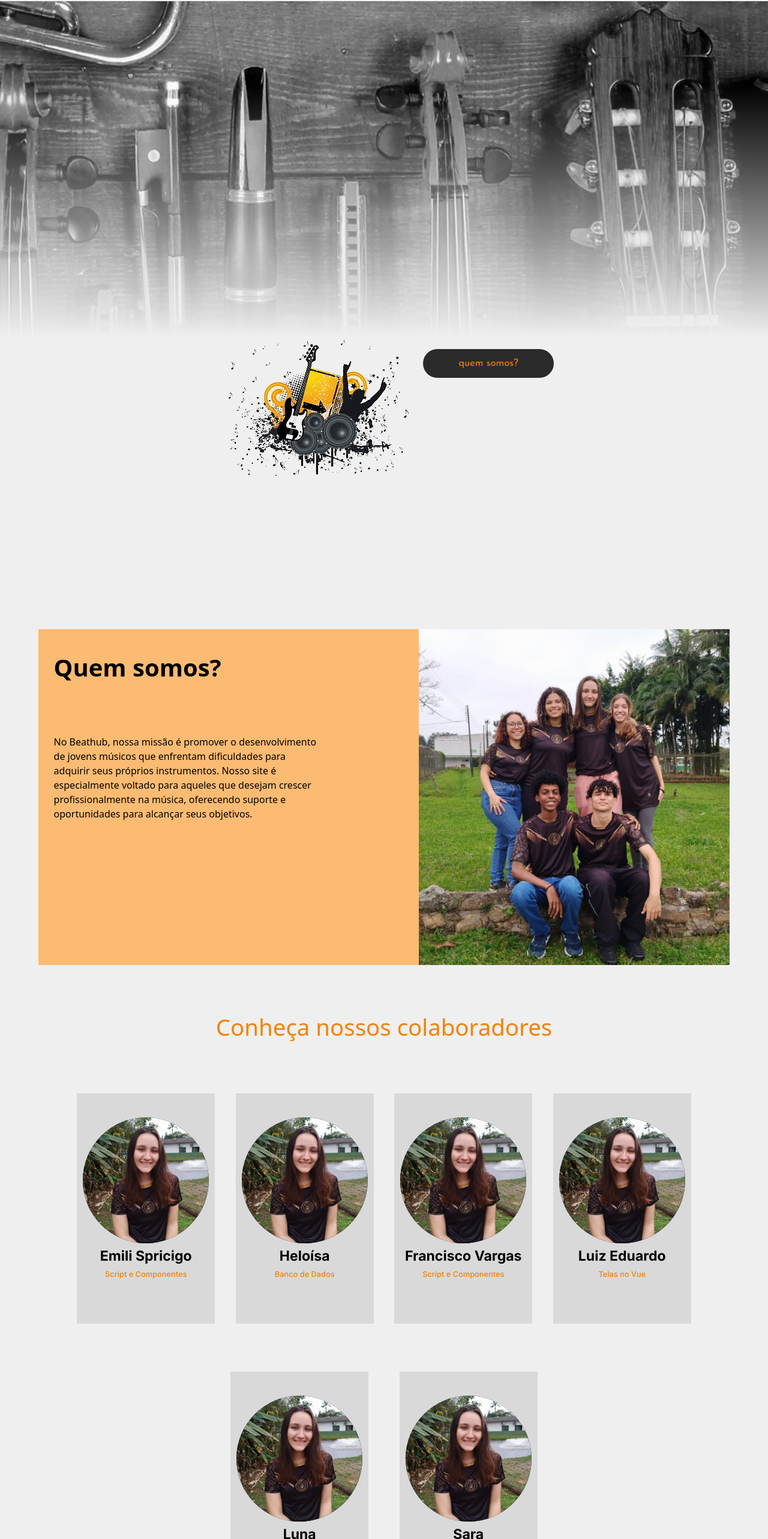
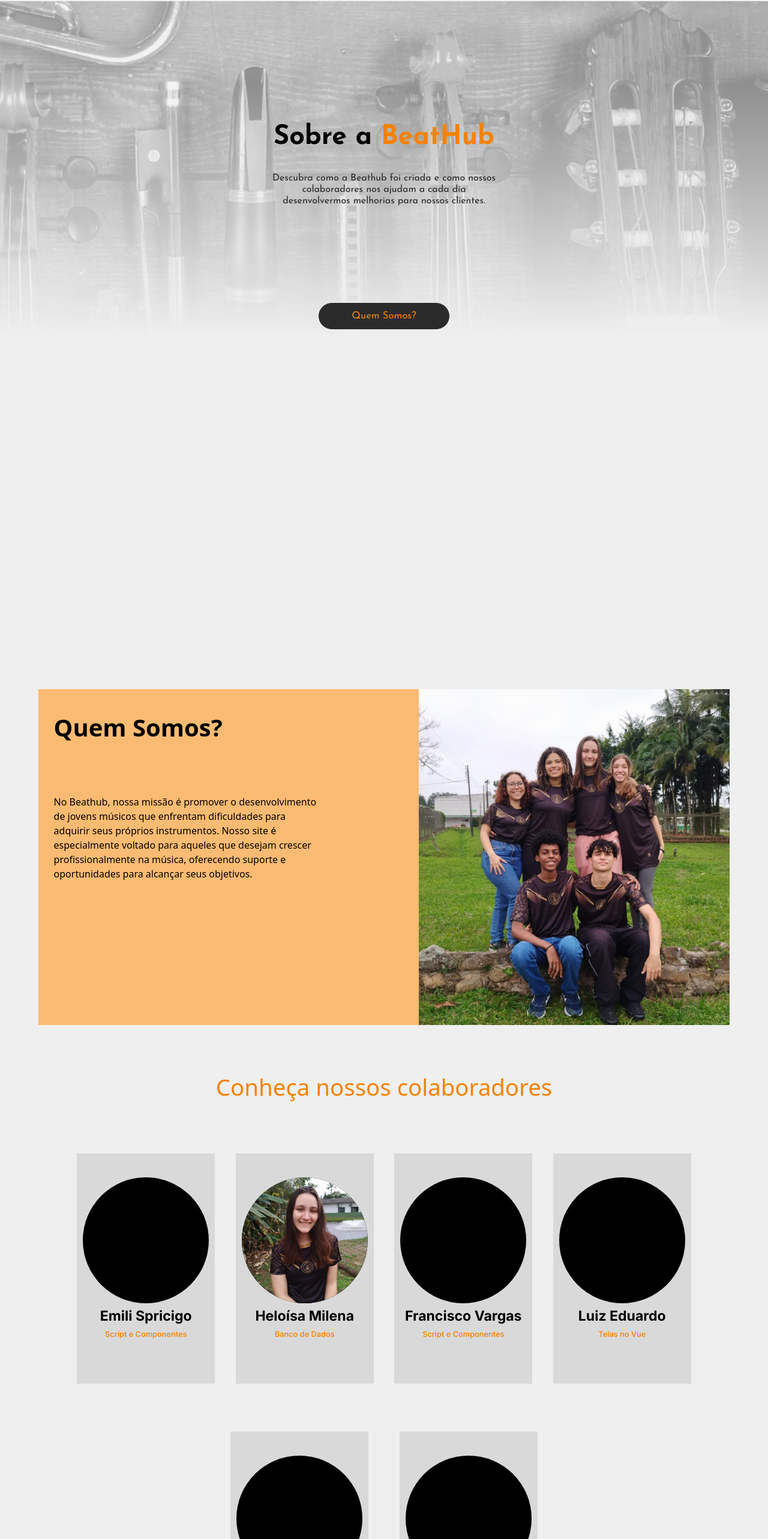
Before and after one commit to spricigom/BeatHub, a Vue app: page /Membros in a window 1280 px wide. Shown: the part 192-2758 px from the top of the page at 60% size. Built offline with nearby package versions, Linux system fonts and the light colour scheme; a web font is replaced by a local one.

Commit message:
FEAT: pagina de membros finalizada (Falta as imagens certas das pessoas) #30

```diff
--- a/src/views/MembrosView.vue
+++ b/src/views/MembrosView.vue
@@ -41,9 +41,10 @@
             <div class="img-cima">
                 <img src="@/assets/instrumentos.png" alt="">
             </div>
-            <div>
-                <img src="@/assets/sombraMusical.png" alt="">
-                <button><a href="#quem-somos">quem somos?</a></button>
+            <div class="fundo-topo">
+                <h1>Sobre a <span>BeatHub</span> </h1>
+                <h6>Descubra como a Beathub foi criada e como nossos colaboradores nos ajudam a cada dia desenvolvermos melhorias para nossos clientes.</h6>
+                <button><a href="#quem-somos">Quem Somos?</a></button>
             </div>
 
 
@@ -51,7 +52,7 @@
             <div class="quem-somos" id="quem-somos">
                 <div class="texto-grupo">
                     <div class="titulo-grupo">
-                        <h1><strong>Quem somos?</strong></h1>
+                        <h1><strong>Quem Somos?</strong></h1>
                     </div>
                     <div class="descricao-grupo">
                         <p>No Beathub, nossa missão é promover o desenvolvimento de jovens músicos que enfrentam
@@ -71,7 +72,7 @@
             <div class="pessoas-cima">
                 <div class="card-pessoa">
                     <div class="img-pessoa">
-                        <img src="@/assets/helo.jpeg" alt="">
+
                     </div>
                     <div class="nome_e_funcao-pessoa">
                         <h2><strong>Emili Spricigo</strong></h2>
@@ -83,13 +84,13 @@
                         <img src="@/assets/helo.jpeg" alt="">
                     </div>
                    <div class="nome_e_funcao-pessoa">
-                        <h2><strong>Heloísa</strong></h2>
+                        <h2><strong>Heloísa Milena</strong></h2>
                         <h6>Banco de Dados</h6>
                    </div>
                 </div>
                 <div class="card-pessoa">
                     <div class="img-pessoa">
-                        <img src="@/assets/helo.jpeg" alt="">
+
                     </div>
                    <div class="nome_e_funcao-pessoa">
                         <h2><strong>Francisco Vargas</strong></h2>
@@ -98,7 +99,7 @@
                 </div>
                 <div class="card-pessoa">
                     <div class="img-pessoa">
-                        <img src="@/assets/helo.jpeg" alt="">
+
                     </div>
                    <div class="nome_e_funcao-pessoa">
                         <h2><strong>Luiz Eduardo</strong></h2>
@@ -110,19 +111,19 @@
             <div class="pessoas-baixo">
                 <div class="card-pessoa">
                     <div class="img-pessoa">
-                        <img src="@/assets/helo.jpeg" alt="">
+
                     </div>
                    <div class="nome_e_funcao-pessoa">
-                        <h2><strong>Luna</strong></h2>
+                        <h2><strong>Luna Bolsoni</strong></h2>
                         <h6>Telas no Figma</h6>
                    </div>
                 </div>
                 <div class="card-pessoa">
                     <div class="img-pessoa">
-                        <img src="@/assets/helo.jpeg" alt="">
+
                     </div>
                    <div class="nome_e_funcao-pessoa">
-                        <h2><strong>Sara</strong></h2>
+                        <h2><strong>Sara Kozoski</strong></h2>
                         <h6>Requisitos</h6>
                    </div>
                 </div>
@@ -195,10 +196,36 @@
 </template>
 
 <style scoped>
-button{
+
+
+.fundo-topo{
+    display: flex;
+    flex-direction: column;
+    align-items: center; /* Centraliza horizontalmente */
+    justify-content: center; /* Centraliza verticalmente */
+    width: 30vw;
+    color: black;
+    text-align: center;
     position: relative;
-    bottom: 10vh;
-    height: 6vh;
+    bottom: 45vh;
+    z-index: 1;
+}
+.fundo-topo h1{
+    font-family: 'Josefin Sans', sans-serif;
+    font-weight: 800;
+    font-size: 3.5vw;
+    margin-bottom: 4vh;
+}
+.fundo-topo h6{
+    color: #292929;
+    font-family: 'Josefin Sans', sans-serif;
+    font-size: 1.5;
+    font-weight: 400;
+    margin-bottom: 20vh;
+}
+
+button {
+    height: 5.5vh;
     width: 17vw;
     background-color: #2C2B2B;
     border: 0;
@@ -207,7 +234,15 @@ button{
     font-family: 'Josefin Sans', sans-serif;
     font-size: 1.3vw;
     z-index: 1;
+    display: flex;
+    justify-content: center;
+    align-items: center;
 }
+
+span{
+    color: #f48200;
+}
+
 
 button a{
     color: #f48200;
@@ -364,6 +399,7 @@ button a{
     /* Coloca a imagem atrás do gradiente */
     position: relative;
     /* Para garantir que fique atrás do gradiente */
+    opacity: 0.4;
 }
 
 
```
